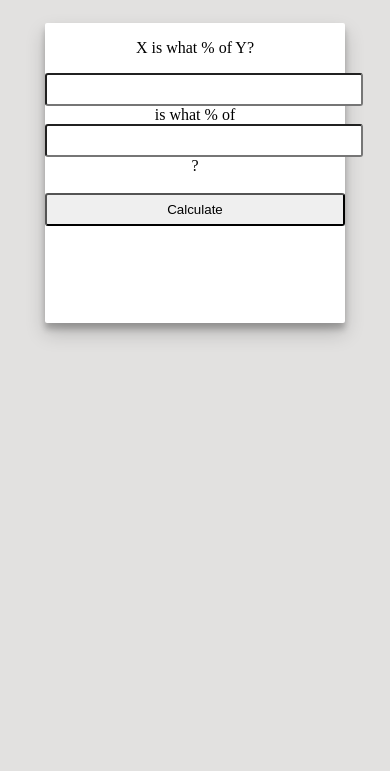
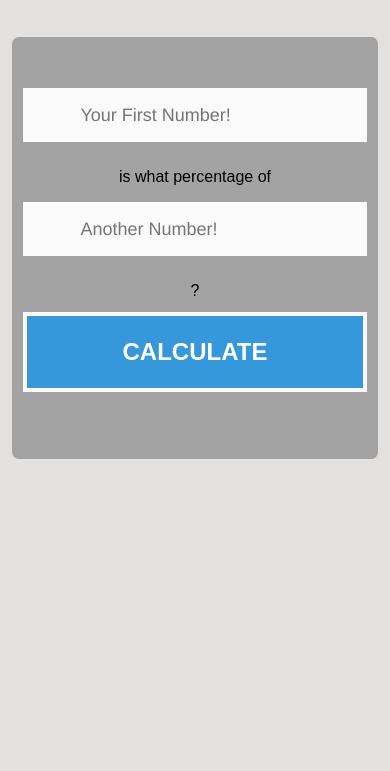
Before and after one commit to garybeattiejr/percentcalc, a plain HTML site: page index.html in a window 390 px wide. Shown: the part 73-844 px from the top of the page. Drawn offline with Linux system fonts and the light colour scheme.

Commit message:
update to app

```diff
--- a/calc.js
+++ b/calc.js
@@ -2,6 +2,11 @@ var numField1 = document.getElementById('numField1');
 var numField2 = document.getElementById('numField2');
 var resultField = document.getElementById('resultField');
 var form = document.getElementById('xIsWhatPercentOfY');
+
+var numField1 = document.getElementById('num1');
+var numField2 = document.getElementById('num2');
+var resultField = document.getElementById('resultField');
+var form = document.getElementById('form1');
 
 
 form.addEventListener('submit', function(event) {
--- a/index.html
+++ b/index.html
@@ -1,5 +1,6 @@
 <!DOCTYPE html>
 <html>
+
 <head>
     <title>Percentage Calculators</title>
     <link rel="stylesheet" href="style.css">
@@ -7,7 +8,7 @@
 
 <body>
     <h1>Percentage Calculator</h1>
-        <div class="card card-1">
+    <!--    <div class="card card-1">
             <p>X is what % of Y?</p>
             <form id="xIsWhatPercentOfY">
                 <input type="text" id="numField1"> is what % of
@@ -16,6 +17,36 @@
             </form>
         </div>
         <h3 id="resultField"></h3>
+-->
+    <div id="form-main">
+        <div id="form-div">
+            <form class="form" id="form1">
+
+                <p class="num1">
+                    <input name="num1" type="number" class="validate[required,custom[number]] feedback-input" id="num1" placeholder="Your First Number!" />
+                </p>
+
+                <p> is what percentage of </p>
+
+                <p class="num2">
+                    <input name="num2" type="number" class="validate[required,custom[number]] feedback-input" id="num2" placeholder="Another Number!" />
+                </p>
+
+                <p> ? </p>
+
+                <div class="submit">
+                    <input type="submit" value="CALCULATE" id="button-blue" />
+                    <div class="ease"></div>
+                </div>
+
+                <h3 id="resultField"></h3>
+
+            </form>
+        </div>
+    </div>
+
     <script type="text/javascript" src="calc.js"></script>
+
 </body>
+
 </html>
--- a/style.css
+++ b/style.css
@@ -1,9 +1,10 @@
 body {
-  background: #e2e1e0;
-  text-align: center;
+    background: #e2e1e0;
+    text-align: center;
+    font-family: 'Montserrat', Arial, Helvetica, sans-serif;
 }
 
-.card {
+/* .card {
   background: #fff;
   border-radius: 2px;
   display: inline-block;
@@ -22,3 +23,162 @@ input {
   padding: 7px;
   border-radius: 3px;
 }
+*/
+
+@import url(https://fonts.googleapis.com/css?family=Montserrat:400,700);
+
+html {
+    background: #e2e1e0;
+    background-size: cover;
+    height: 100%;
+}
+
+#form-main {
+    width: 100%;
+    float: left;
+    padding-top: 0px;
+}
+
+#form-div {
+    background-color: rgba(72, 72, 72, 0.4);
+    padding-left: 35px;
+    padding-right: 35px;
+    padding-top: 35px;
+    padding-bottom: 50px;
+    width: 450px;
+    float: left;
+    left: 50%;
+    position: absolute;
+    margin-top: 30px;
+    margin-left: -260px;
+    -moz-border-radius: 7px;
+    -webkit-border-radius: 7px;
+}
+
+.feedback-input {
+    color: #3c3c3c;
+    font-family: Helvetica, Arial, sans-serif;
+    font-weight: 500;
+    font-size: 18px;
+    border-radius: 0;
+    line-height: 22px;
+    background-color: #fbfbfb;
+    padding: 13px 13px 13px 54px;
+    margin-bottom: 10px;
+    width: 100%;
+    -webkit-box-sizing: border-box;
+    -moz-box-sizing: border-box;
+    -ms-box-sizing: border-box;
+    box-sizing: border-box;
+    border: 3px solid rgba(0, 0, 0, 0);
+}
+
+.feedback-input:focus {
+    background: #fff;
+    box-shadow: 0;
+    border: 3px solid #3498db;
+    color: #3498db;
+    outline: none;
+    padding: 13px 13px 13px 54px;
+}
+
+.focused {
+    color: #30aed6;
+    border: #30aed6 solid 3px;
+}
+
+/* Icons ---------------------------------- */
+
+#num1 {
+    background-size: 30px 30px;
+    background-position: 11px 8px;
+    background-repeat: no-repeat;
+}
+
+#num1:focus {
+    background-size: 30px 30px;
+    background-position: 8px 5px;
+    background-position: 11px 8px;
+    background-repeat: no-repeat;
+}
+
+#num2 {
+    background-size: 30px 30px;
+    background-position: 11px 8px;
+    background-repeat: no-repeat;
+}
+
+#num2:focus {
+    background-size: 30px 30px;
+    background-position: 11px 8px;
+    background-repeat: no-repeat;
+}
+
+
+textarea {
+    width: 100%;
+    height: 150px;
+    line-height: 150%;
+    resize: vertical;
+}
+
+input:hover,
+textarea:hover,
+input:focus,
+textarea:focus {
+    background-color: white;
+}
+
+#button-blue {
+    font-family: 'Montserrat', Arial, Helvetica, sans-serif;
+    float: left;
+    width: 100%;
+    border: #fbfbfb solid 4px;
+    cursor: pointer;
+    background-color: #3498db;
+    color: white;
+    font-size: 24px;
+    padding-top: 22px;
+    padding-bottom: 22px;
+    -webkit-transition: all 0.3s;
+    -moz-transition: all 0.3s;
+    transition: all 0.3s;
+    margin-top: -4px;
+    font-weight: 700;
+}
+
+#button-blue:hover {
+    background-color: rgba(0, 0, 0, 0);
+    color: #0493bd;
+}
+
+.submit:hover {
+    color: #3498db;
+}
+
+.ease {
+    width: 0px;
+    height: 74px;
+    background-color: #fbfbfb;
+    -webkit-transition: .3s ease;
+    -moz-transition: .3s ease;
+    -o-transition: .3s ease;
+    -ms-transition: .3s ease;
+    transition: .3s ease;
+}
+
+.submit:hover .ease {
+    width: 100%;
+    background-color: white;
+}
+
+@media only screen and (max-width: 580px) {
+    #form-div {
+        left: 3%;
+        margin-right: 3%;
+        width: 88%;
+        margin-left: 0;
+        padding-left: 3%;
+        padding-right: 3%;
+    }
+}
```
Lines whose indentation alone changed are shown as unchanged.
